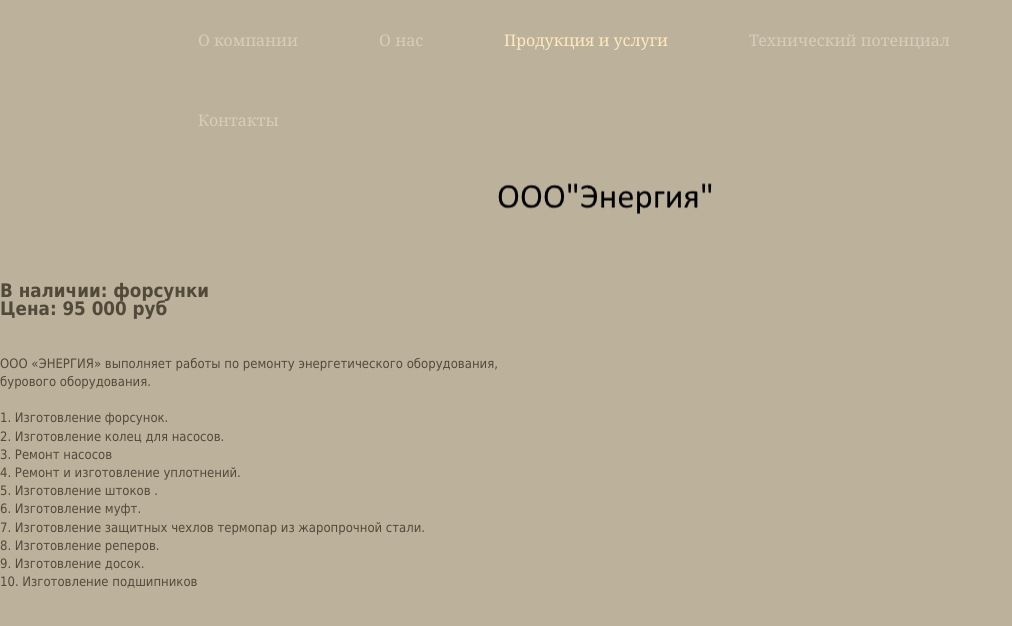
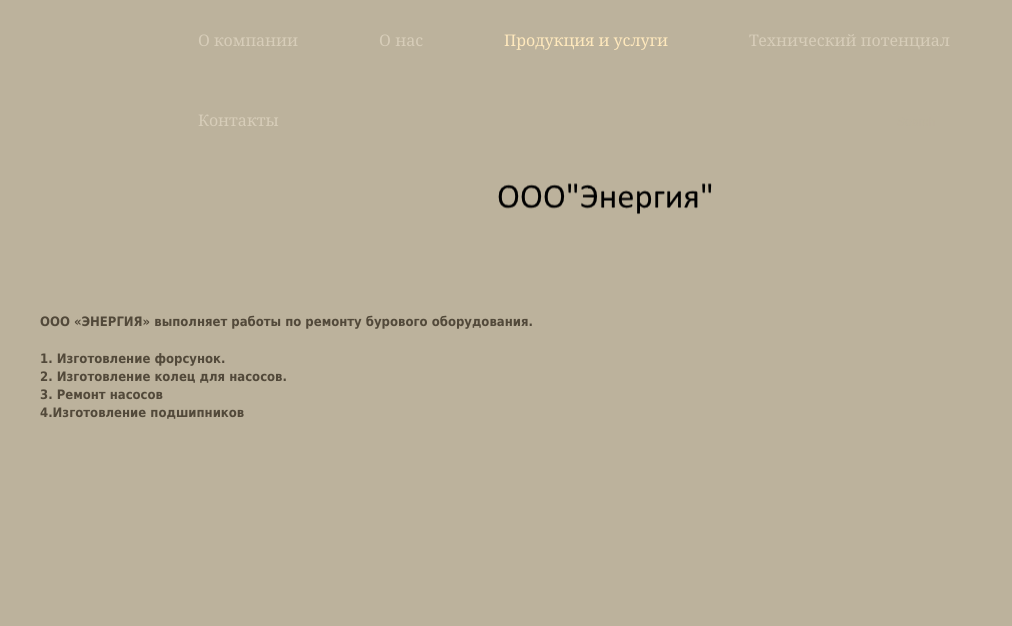
Before and after one commit to belovava64/Belovava64.github.io, a plain HTML site: page 3.html in a window 1280 px wide. Shown: the whole page, without its empty margins (0-1012 px from the left). Drawn offline with Linux system fonts and the light colour scheme.

Commit message:
Update 3.html

```diff
--- a/3.html
+++ b/3.html
@@ -64,8 +64,9 @@ ddsmoothmenu.init({
 </div>
 </div>
 </div>
-
-<body><div><strong><span style="font-size: 14pt">В наличии: </span></strong><strong><span style="font-size: 14pt">форсунки</span></strong></div><div><strong><span style="font-size: 14pt">Цена: 95 000 руб</span></strong></div><div><br></div><div><br>ООО «ЭНЕРГИЯ» выполняет работы по ремонту энергетического оборудования,</div><div>бурового оборудования.&nbsp;<br></div>
-<div><br>1. Изготовление форсунок. <br>2. Изготовление колец для насосов. <br>3. Ремонт насосов <br>4. Ремонт и изготовление уплотнений. <br>5. Изготовление штоков . <br>6. Изготовление муфт. <br>7. Изготовление защитных чехлов термопар из жаропрочной стали. <br>8. Изготовление реперов. <br>9. Изготовление досок. <br>10. Изготовление подшипников <br></div><div><br></div><div>
+<ul>
+<body><div><strong><span style="TEXT-ALIGN: PADDING-BOTTOM: 3px">
+<div><br>ООО «ЭНЕРГИЯ» выполняет работы по ремонту бурового оборудования.&nbsp;</br></div>
+<div><br>1. Изготовление форсунок. <br>2. Изготовление колец для насосов. <br>3. Ремонт насосов <br>4.Изготовление подшипников <br></div><div><br></div><div>
 </body>
 </html>
```
